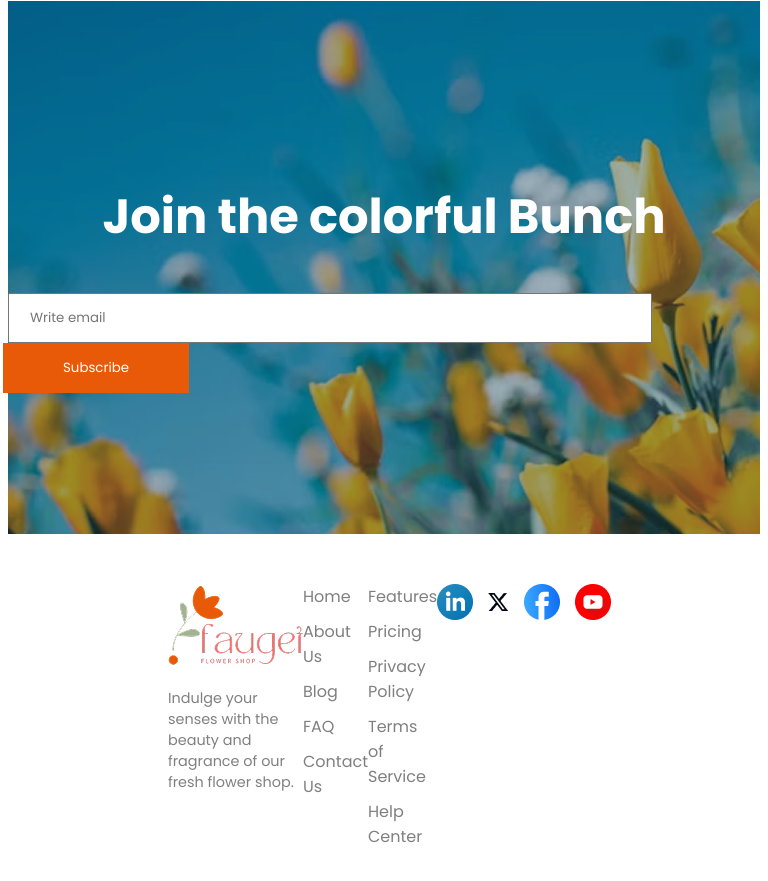
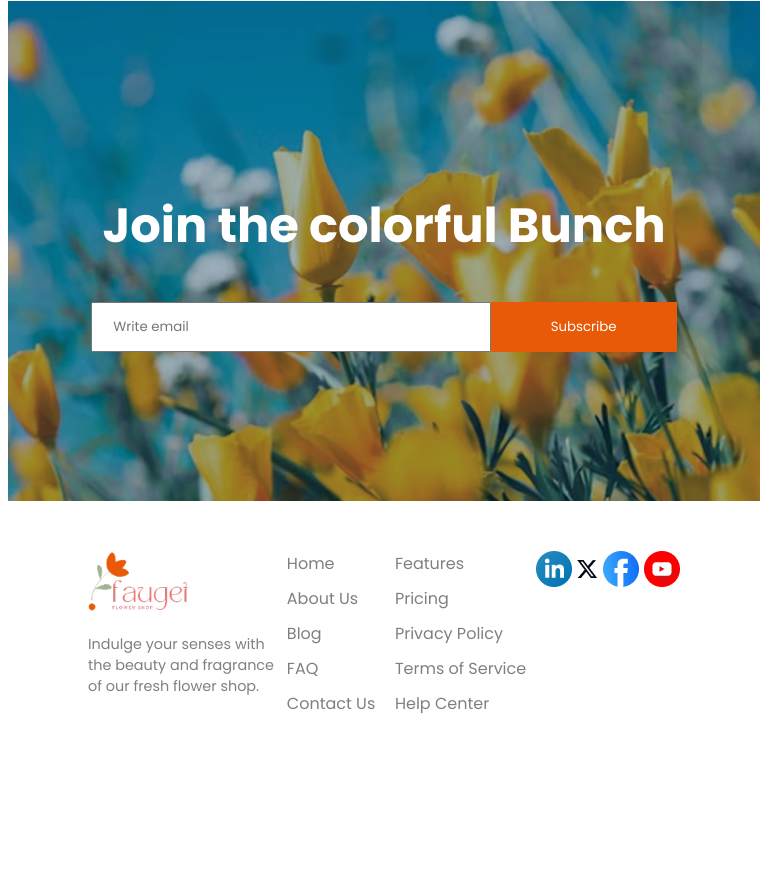
Before and after one commit to asraful-git42/B12A2-Responsive-Flowers-website, a plain HTML site: page index.html in a window 768 px wide. Shown: the part 3624-4505 px from the top of the page. After the commit the page ends 4428 px from the top, so only its background shows below. Drawn offline with Linux system fonts and the light colour scheme.

Commit message:
Responsive styles have been added for medium and tablet devices

```diff
--- a/style.css
+++ b/style.css
@@ -502,4 +502,31 @@ footer {
   .latest-deals {
     margin: 20px 0px;
   }
+
+  /* colorful Bunch-secti */
+
+  .colorful-bunch {
+    height: 500px;
+    background-size: cover;
+    background-position: center;
+  }
+  input {
+    width: 400px;
+    height: 50px;
+    padding: 8px 20px;
+  }
+  /* footer-section */
+
+  footer {
+    padding: 50px 80px;
+  }
+  .footer-box-1 img {
+    width: 100px;
+  }
+  .footer-links {
+    flex: 2 1 70px;
+  }
+  .footer-social {
+    gap: 5px;
+  }
 }
```
